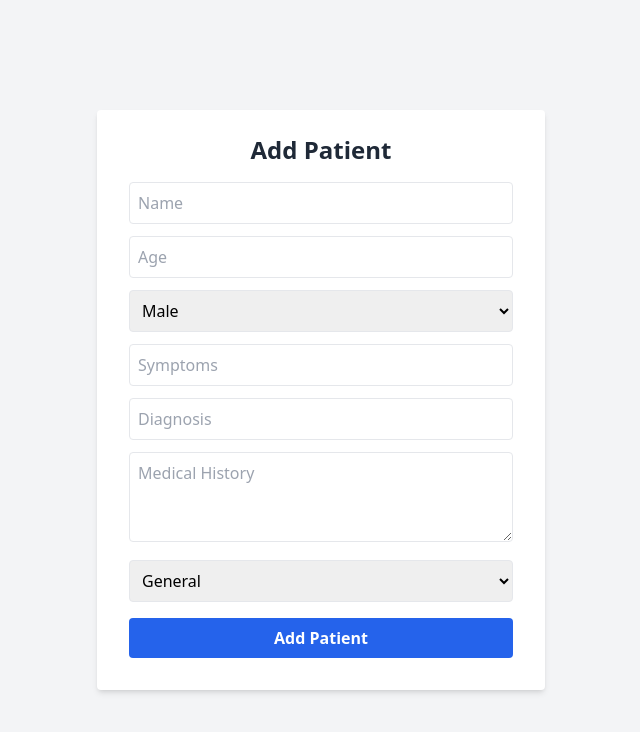
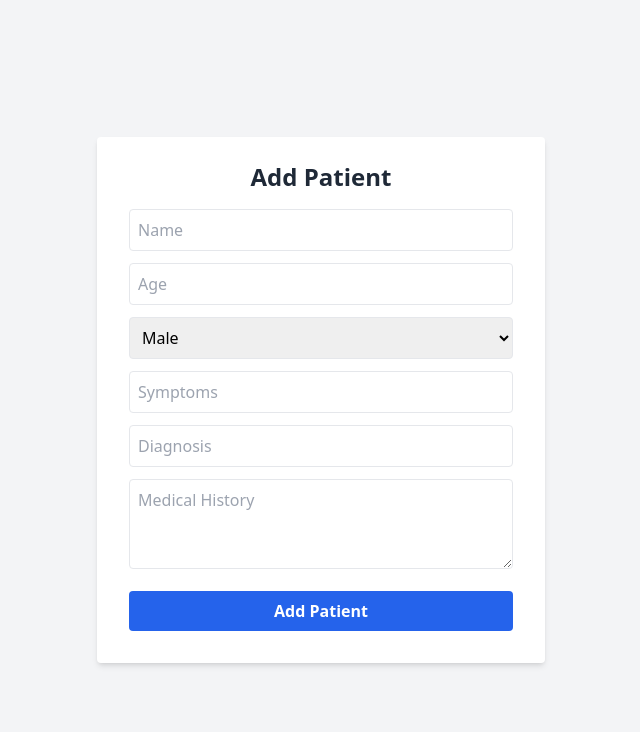
Before and after one commit to Subkash2206/doctor-dashboard-frontend, a React (Create React App) app: page /add-patient in a window 1280 px wide. Shown: the top 732 px of the page, without its empty margins (319-959 px from the left). Built offline with nearby package versions, Linux system fonts and the light colour scheme.

Commit message:
Minor fixes

```diff
--- a/src/pages/AddPatient.jsx
+++ b/src/pages/AddPatient.jsx
@@ -1,3 +1,4 @@
+// src/pages/AddPatient.jsx
 import { useState } from "react";
 import { useNavigate } from "react-router-dom";
 import { addPatient } from "../api";
@@ -12,7 +13,6 @@ export default function AddPatient() {
     symptoms: "",
     diagnosis: "",
     history: "",
-    assigned_department: "General",
   });
 
   const handleChange = (e) => {
@@ -23,7 +23,7 @@ export default function AddPatient() {
   const handleSubmit = async (e) => {
     e.preventDefault();
     try {
-      await addPatient(formData);
+      await addPatient(formData); // ✅ No assigned_department sent
       navigate("/dashboard");
     } catch (err) {
       console.error("❌ Failed to add patient:", err.response?.data || err.message);
@@ -97,22 +97,9 @@ export default function AddPatient() {
           placeholder="Medical History"
           value={formData.history}
           onChange={handleChange}
-          className="w-full p-2 mb-3 border rounded"
+          className="w-full p-2 mb-4 border rounded"
           rows={3}
         ></textarea>
-
-        <select
-          name="assigned_department"
-          value={formData.assigned_department}
-          onChange={handleChange}
-          className="w-full p-2 mb-4 border rounded"
-        >
-          <option value="General">General</option>
-          <option value="Cardiology">Cardiology</option>
-          <option value="Neurology">Neurology</option>
-          <option value="Orthopedics">Orthopedics</option>
-          <option value="Psychiatry">Psychiatry</option>
-        </select>
 
         <button
           type="submit"
```
